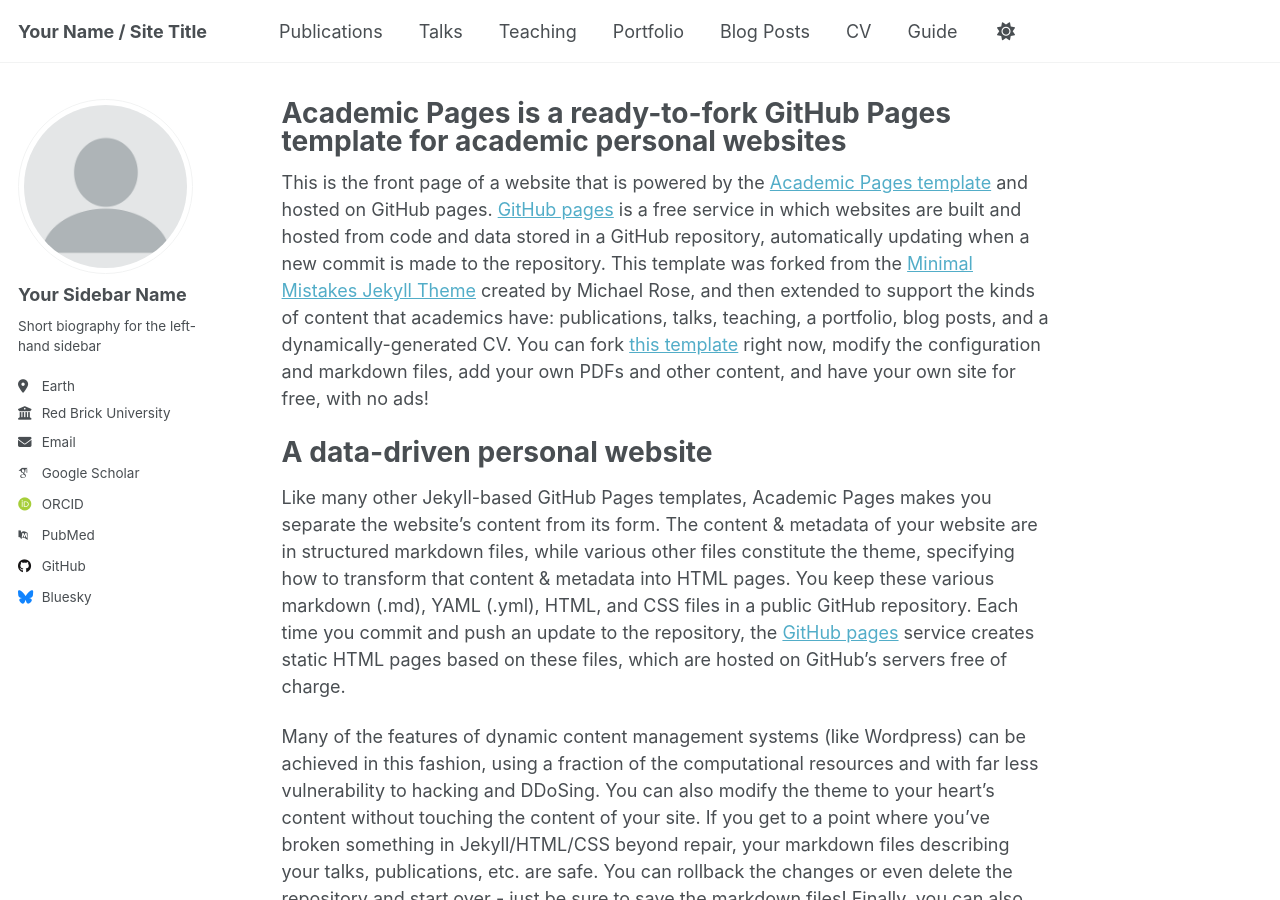
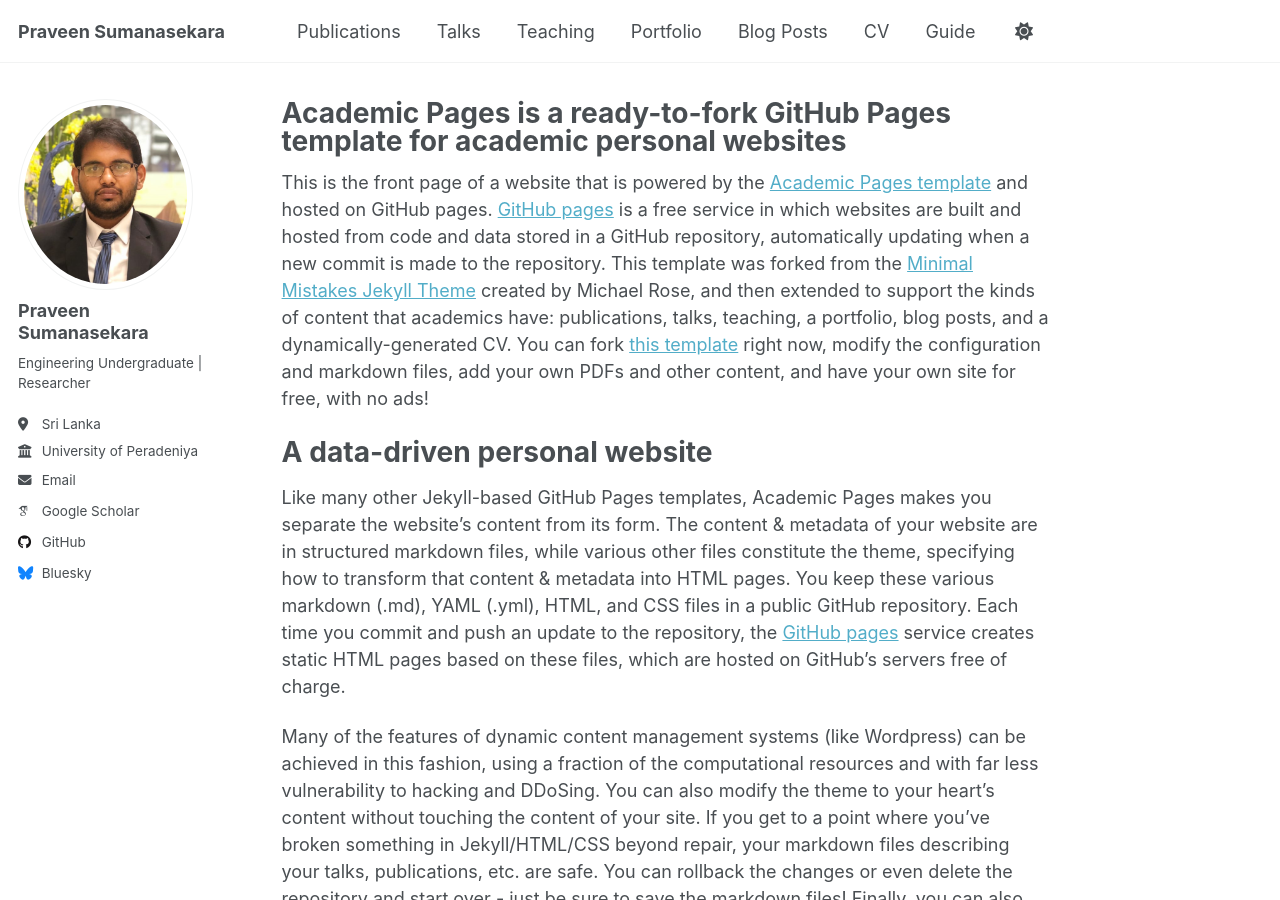
Before and after one commit to DMUPraveen/DMUPraveen.github.io, a Jekyll site: the page built from _pages/about.md, in a window 1280 px wide and 900 px high. Built offline with Jekyll 4.4.1, drawn with Linux system fonts in a browser that asks for light colours; some web fonts are replaced.

Commit message:
Starting with the sidebar

```diff
--- a/_config.yml
+++ b/_config.yml
@@ -9,13 +9,13 @@
 # Basic Site Settings
 locale                   : "en-US"
 site_theme               : "default"
-title                    : "Your Name / Site Title"
+title                    : "Praveen Sumanasekara"
 title_separator          : "-"
 name                     : &name "Your Name"
 description              : &description "personal description"
-url                      : https://academicpages.github.io # the base hostname & protocol for your site e.g. "https://[your GitHub username].github.io" or if you already have some other page hosted on Github then use "https://[your GitHub username].github.io/[Your Repo Name]"
+url                      : https://dmupraveen.github.io/ # the base hostname & protocol for your site e.g. "https://[your GitHub username].github.io" or if you already have some other page hosted on Github then use "https://[your GitHub username].github.io/[Your Repo Name]"
 baseurl                  : "" # the subpath of your site, e.g. "/blog"
-repository               : "academicpages/academicpages.github.io"
+repository               : "DMUPraveen/DMUPraveen.github.io"
 
 # Site Author - The following control what appear as part of the author content on the side bar.
 #               If a field is blank the icon and link will not appear, otherwise it will be shown.
@@ -23,22 +23,22 @@ repository               : "academicpages/academicpages.github.io"
 author:
   # Biographic information
   avatar           : "profile.png"
-  name             : "Your Sidebar Name"
+  name             : "Praveen Sumanasekara"
   pronouns         : # example: "she/her"
-  bio              : "Short biography for the left-hand sidebar"
-  location         : "Earth"
-  employer         : "Red Brick University"
+  bio              : "Engineering Undergraduate | Researcher"
+  location         : "Sri Lanka"
+  employer         : "University of Peradeniya"
   uri              : # URL
-  email            : "none@example.org"
+  email            : "e19391@eng.pdn.ac.lk"
 
   # Academic websites
   academia         : # URL
   arxiv            : # URL - Update with the correct link to your profile
-  googlescholar    : "https://scholar.google.com/citations?user=PS_CX0AAAAAJ"
+  googlescholar    : "https://scholar.google.com/citations?user=zYXh3WoAAAAJ&hl=en"
   impactstory      : # URL
-  orcid            : "http://orcid.org/yourorcidurl"
+  orcid            :
   semantic         : # URL
-  pubmed           : "https://www.ncbi.nlm.nih.gov/pubmed/?term=john+snow"
+  pubmed           :
   researchgate     : # URL
   scopus           : # URL
 
```
Also changed, not shown: images/praveen_photo.jpg (added), images/profile.png.
